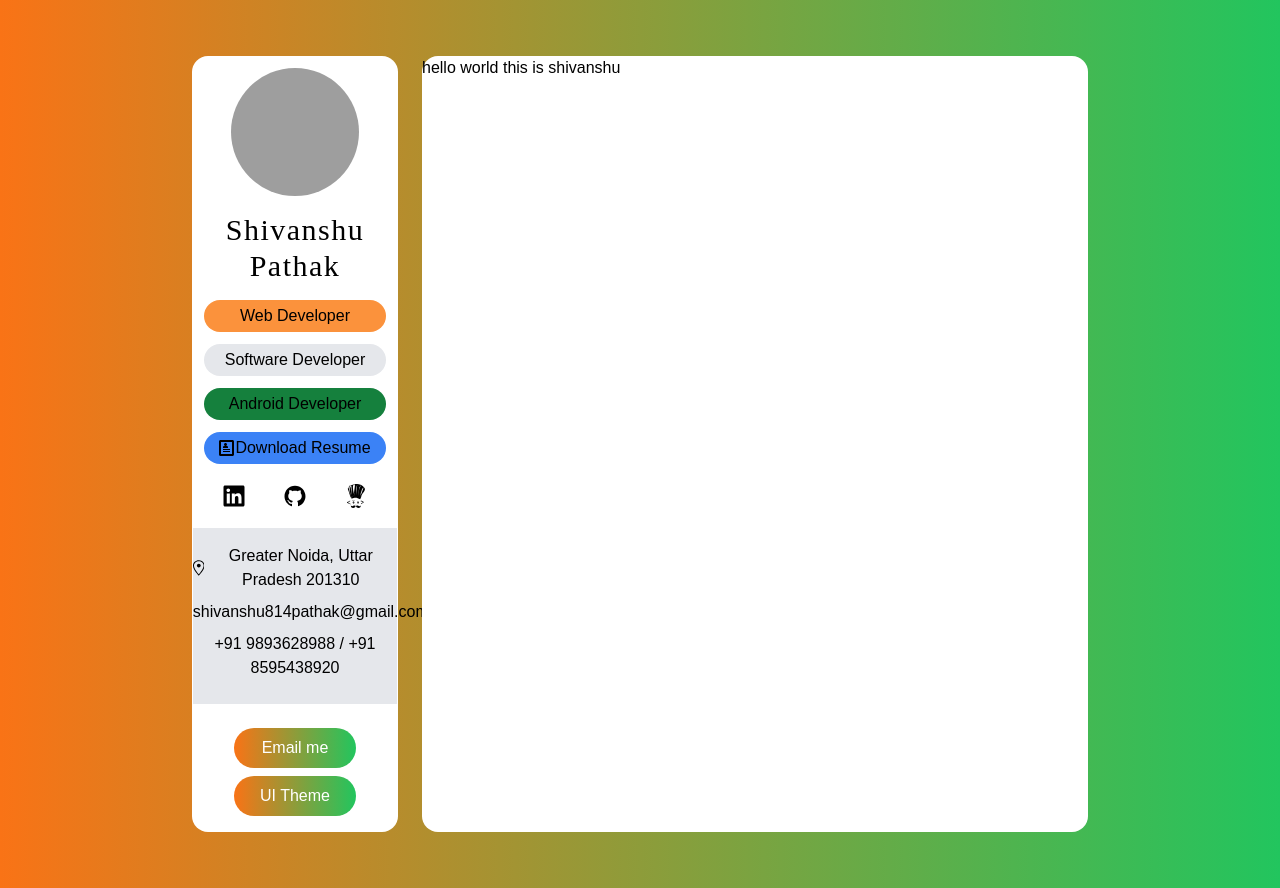
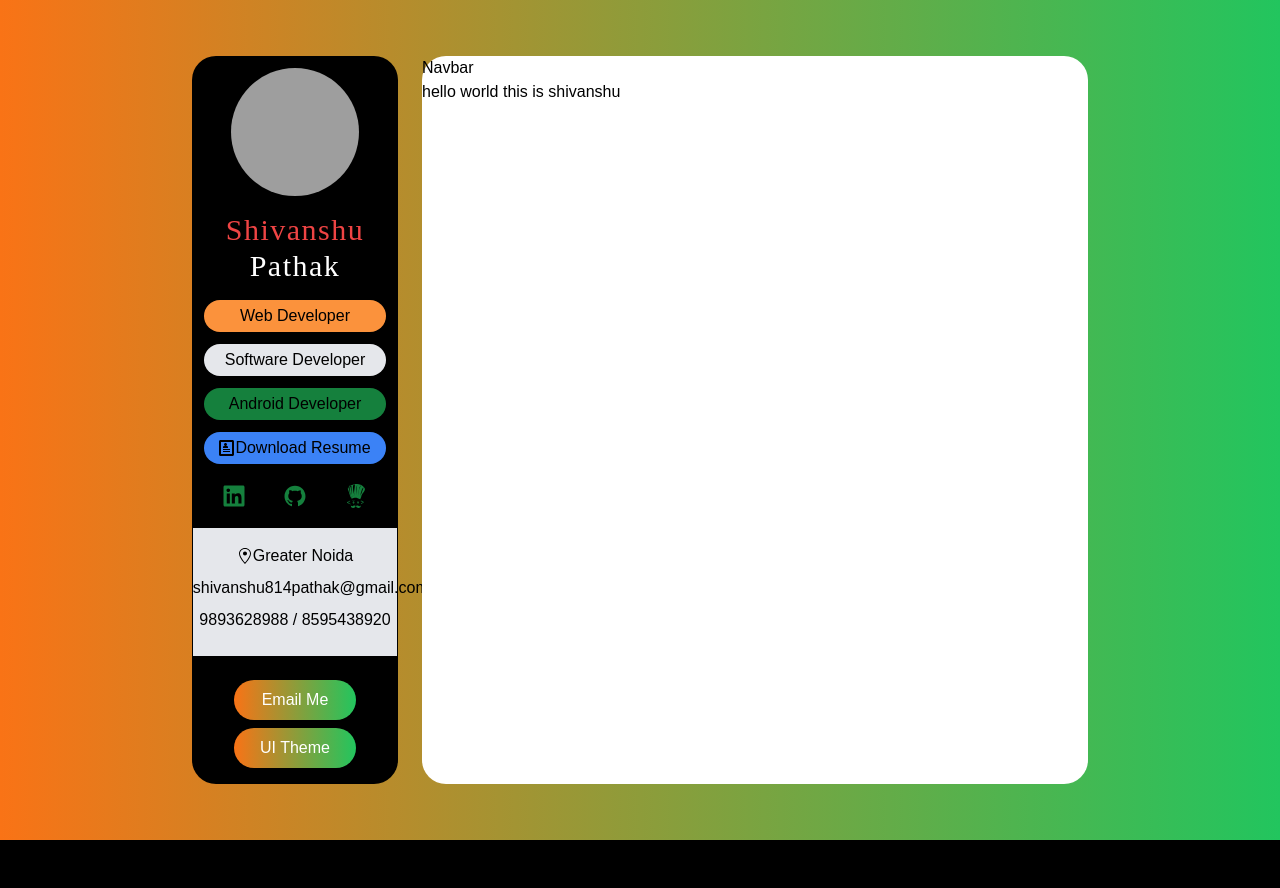
Before and after one commit to shivanshu814/Portfolio, a Next.js app: page / in a window 1280 px wide. After the commit the page ends 840 px from the top, so only its background shows below. Built offline with nearby package versions, Linux system fonts and the light colour scheme; grey boxes are pictures that could not be loaded; a web font is replaced by a local one.

Commit message:
Navbar.tsx

```diff
--- /dev/null
+++ b/components/Navbar.tsx
@@ -0,0 +1,9 @@
+/** @format */
+
+import React from 'react';
+
+const Navbar = () => {
+	return <div>Navbar</div>;
+};
+
+export default Navbar;
--- a/components/Sidebar.tsx
+++ b/components/Sidebar.tsx
@@ -14,8 +14,8 @@ const Sidebar = () => {
 				alt='user avatar'
 				className='w-32 h-32 mx-auto rounded-full'
 			/>
-			<h1 className='my-4 text-3xl tracking-wider font-delicious'>
-				<span>Shivanshu</span> Pathak
+			<h1 className='my-4 text-3xl tracking-wider text-white font-delicious'>
+				<span className='text-red-500'>Shivanshu</span> Pathak
 			</h1>
 			<p className='px-2 py-1 my-3 bg-orange-400 rounded-full'>Web Developer</p>
 			<p className='px-2 py-1 my-3 bg-gray-200 rounded-full'>
@@ -32,7 +32,7 @@ const Sidebar = () => {
 			</a>
 
 			{/* social media */}
-			<div className='flex justify-around w-9/12 mx-auto my-5 text-black-700 md:w-full '>
+			<div className='flex justify-around w-9/12 mx-auto my-5 text-green-700 md:w-full'>
 				<a href='https://www.linkedin.com/in/shivanshu-pathak-6611b5228/'>
 					<FaLinkedin className='w-6 h-6' cursor-pointer />
 				</a>
@@ -52,15 +52,17 @@ const Sidebar = () => {
 				style={{ marginLeft: '-0.7rem', marginRight: '-0.7rem' }}>
 				<div className='flex items-center justify-center'>
 					<GoLocation className='w-4 h-4 space-x-2' />
-					<span>Greater Noida, Uttar Pradesh 201310</span>
+					<span>Greater Noida</span>
 				</div>
 				<p className='my-2'>shivanshu814pathak@gmail.com</p>
-				<p className='my-2'>+91 9893628988 / +91 8595438920</p>
+				<p className='my-2'>9893628988 / 8595438920</p>
 			</div>
 
 			{/* contact */}
-			<button className='w-8/12 px-5 py-2 my-1 text-white rounded-full bg-gradient-to-r from-orange-500 to-green-500'>
-				Email me
+			<button
+				className='w-8/12 px-5 py-2 my-1 text-white rounded-full bg-gradient-to-r from-orange-500 to-green-500 focus:outline-none'
+				onClick={() => window.open('mailto:shivanshu814pathak@gmail.com')}>
+				Email Me
 			</button>
 			{/* Theme */}
 			<button className='w-8/12 px-5 py-2 my-1 text-white rounded-full bg-gradient-to-r from-orange-500 to-green-500'>
--- a/pages/_app.tsx
+++ b/pages/_app.tsx
@@ -1,5 +1,6 @@
 /** @format */
 
+import Navbar from '@/components/Navbar';
 import Sidebar from '@/components/Sidebar';
 import '@/styles/globals.css';
 import type { AppProps } from 'next/app';
@@ -7,10 +8,11 @@ import type { AppProps } from 'next/app';
 export default function App({ Component, pageProps }: AppProps) {
 	return (
 		<div className='grid grid-cols-12 gap-6 px-5 lg:px-48 my-14'>
-			<div className='col-span-12 p-3 text-center bg-white lg:col-span-3 rounded-2xl'>
+			<div className='col-span-12 p-3 text-center bg-black lg:col-span-3 rounded-3xl'>
 				<Sidebar></Sidebar>
 			</div>
-			<div className='col-span-12 bg-white lg:col-span-9 rounded-2xl'>
+			<div className='col-span-12 bg-white lg:col-span-9 rounded-3xl'>
+				<Navbar></Navbar>
 				<Component {...pageProps} />
 			</div>
 		</div>
```
